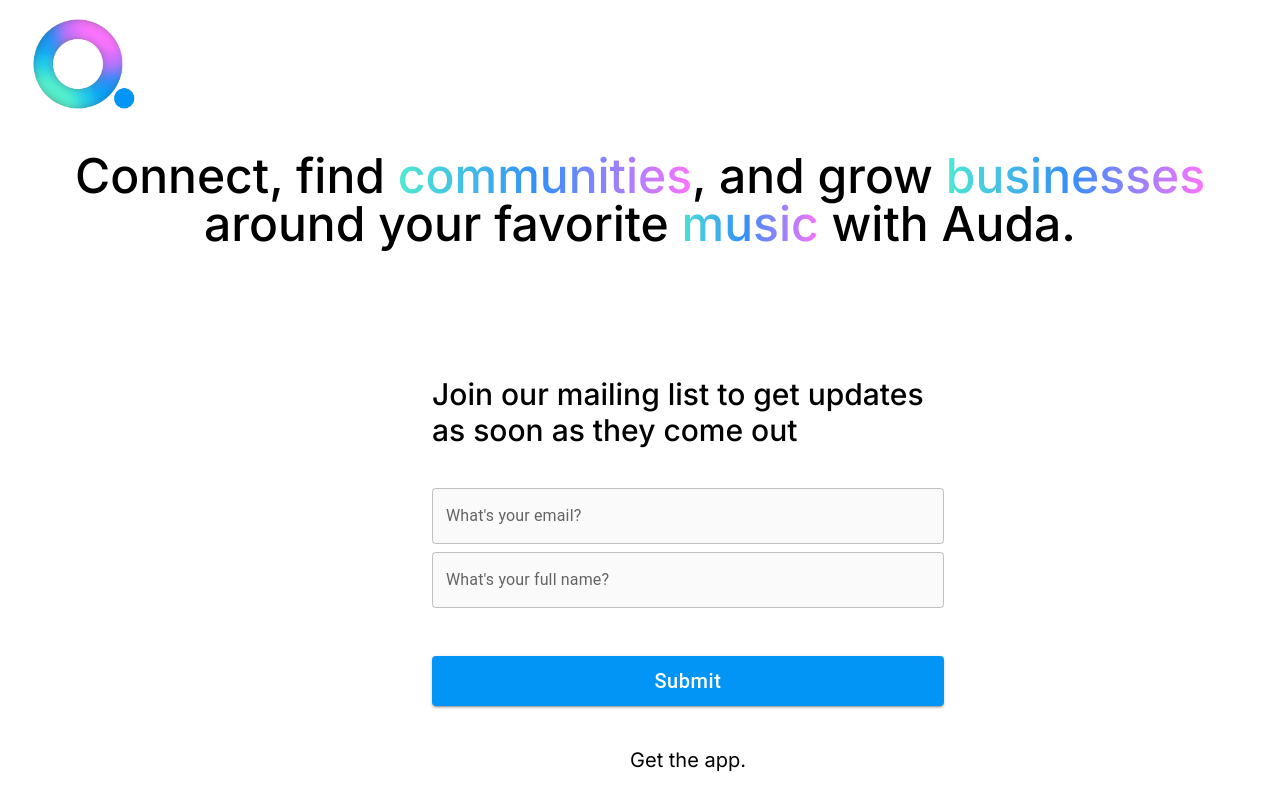
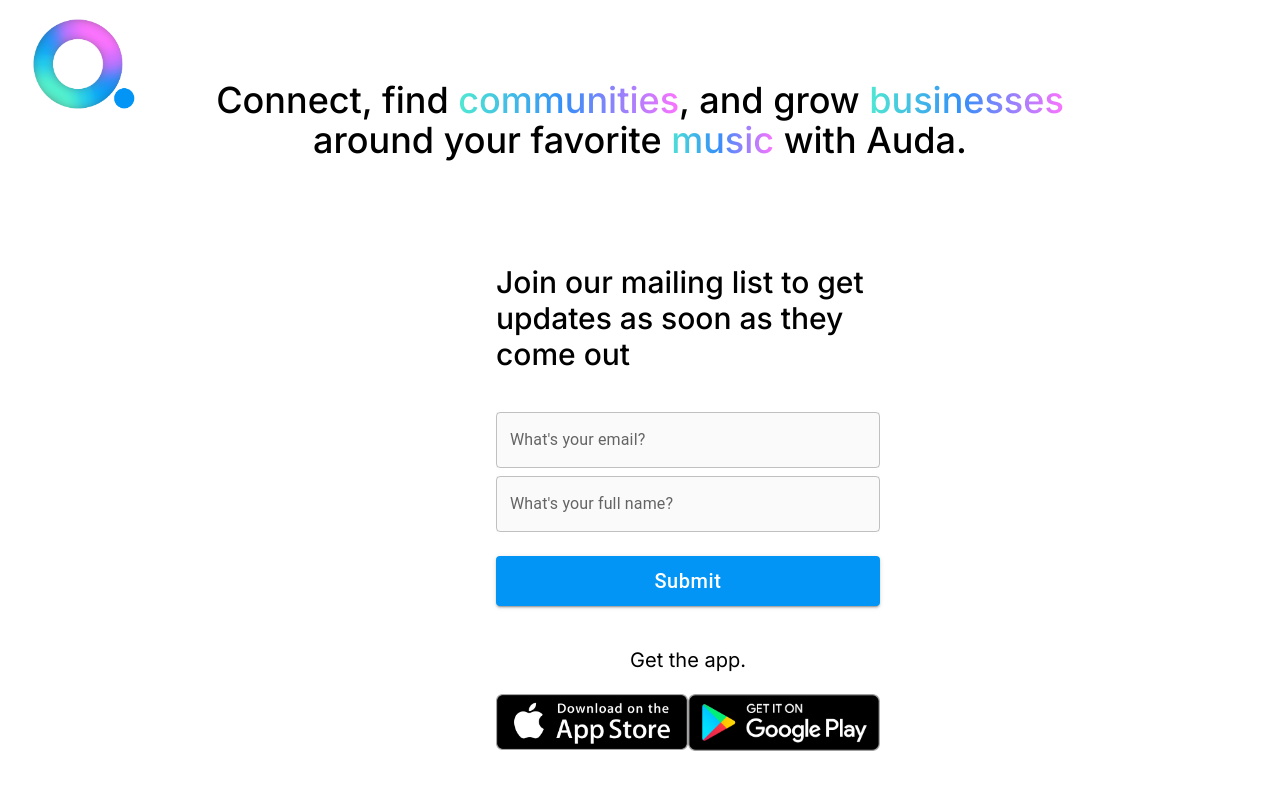
Before and after one commit to cyburns/auda-splash-page, a Next.js app: page / in a window 1280 px wide. Shown: the top 792 px of the page. Built offline with nearby package versions, Linux system fonts and the light colour scheme.

Commit message:
saddaffds

```diff
--- a/app/page.tsx
+++ b/app/page.tsx
@@ -2,7 +2,7 @@
 
 export default function Home() {
   return (
-    <main className="flex justify-center flex-col items-center px-4 ">
+    <main className="flex justify-center flex-col items-center ">
       <div>
         <Hero />
       </div>
--- a/components/Footer.tsx
+++ b/components/Footer.tsx
@@ -9,7 +9,7 @@
     <footer className="mb-10 mt-16 px-4 text-gray-500 max-w-7xl">
       <div className="flex items-center justify-center text-center">
         {menuItems.map((item, index) => (
-          <p key={index} className="text-md m-5 hover:underline">
+          <p key={index} className="text-sm m-5 hover:underline">
             {item}
           </p>
         ))}
--- a/components/Hero.tsx
+++ b/components/Hero.tsx
@@ -52,9 +52,9 @@
   return (
     <>
       <AudaLogoIcon />
-      <div className="mt-10 flex items-center justify-center flex-col">
-        <div className="max-w-[80rem]">
-          <h3 className="text-black text-4xl lg:text-5xl font-medium xl:text-center mx-2">
+      <div className="mt-1 flex items-center justify-center flex-col ">
+        <div className="max-w-[60rem]">
+          <h3 className="text-black text-3xl lg:text-4xl font-medium xl:text-center mx-2">
             Connect, find
             <span className="main-gradient-text"> communities</span>, and grow
             <span className="main-gradient-text"> businesses</span> around your
@@ -62,19 +62,20 @@
             <span className="main-gradient-text"> music</span> with Auda.
           </h3>
         </div>
-        <div className="mt-5 lg:mt-16 mx-2 flex flex-row ">
+        <div className="mt-5 lg:mt-10 mx-2 flex flex-row ">
           {mediumScreenSize && (
             <div>
               <Image
                 src={LightDualPhone}
                 alt="Portrait"
-                width="652"
+                width="552"
                 priority={true}
+                quality={100}
               />
             </div>
           )}
 
-          <div className="flex flex-col xl:ml-24 lg:my-16 max-w-lg ">
+          <div className="flex flex-col xl:ml-24 lg:my-16 max-w-sm ">
             <h1 className="text-black text-xl lg:text-3xl font-medium ">
               Join our mailing list to get updates as soon as they come out
             </h1>
@@ -105,7 +106,7 @@
                 disabled={isLoading}
                 sx={{
                   background: "#0295F6",
-                  marginTop: 5,
+                  marginTop: 2,
                   textTransform: "none",
                   height: 50,
                   fontSize: 20,
--- a/components/Navbar.tsx
+++ b/components/Navbar.tsx
@@ -8,7 +8,7 @@
   ];
 
   return (
-    <div className=" flex justify-end items-center h-28 mx-auto px-4 text-white">
+    <div className=" flex justify-end items-center h-18 mx-auto px-4 text-white">
       <ul className="hidden md:flex">
         {navItems.map((item) => (
           <li
```
